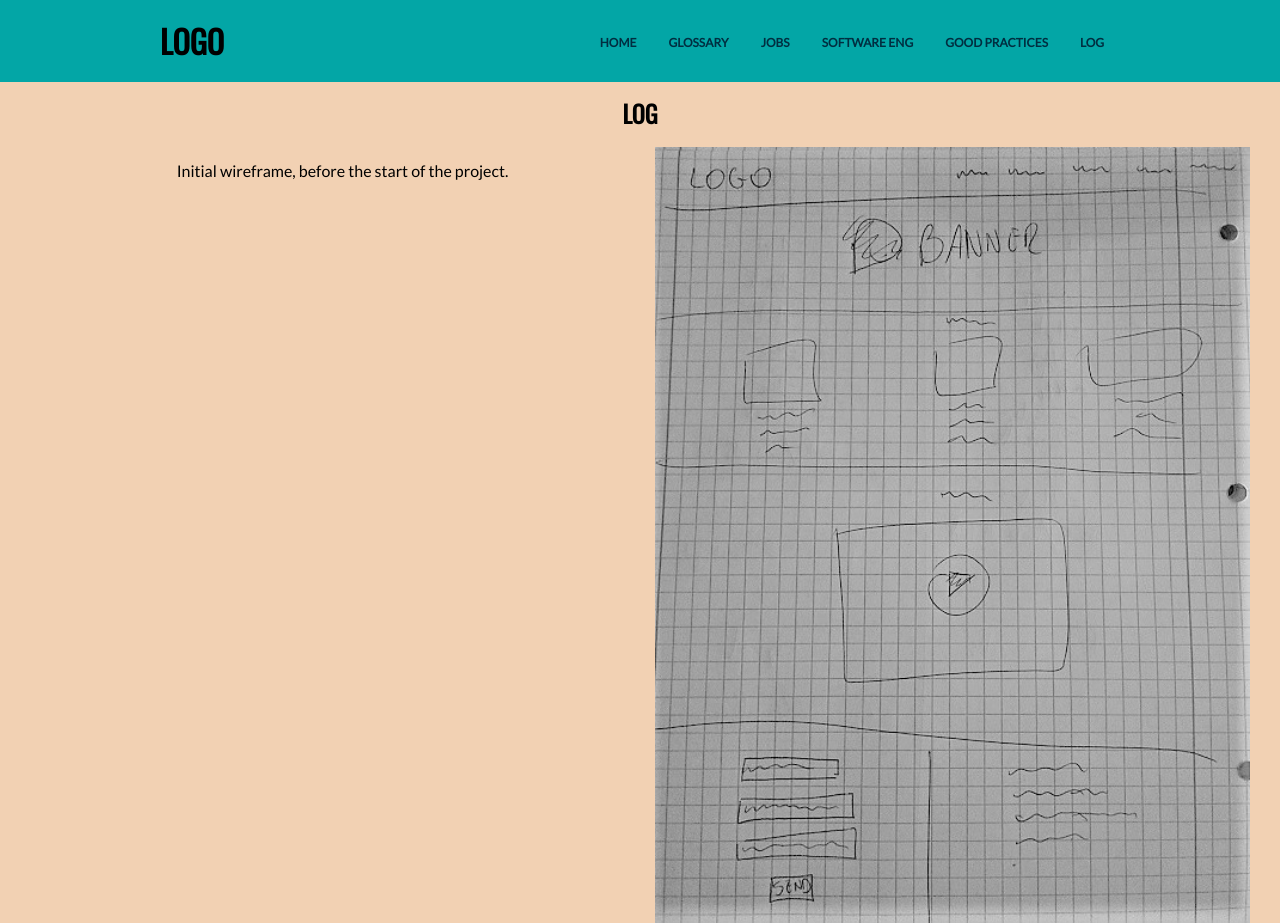
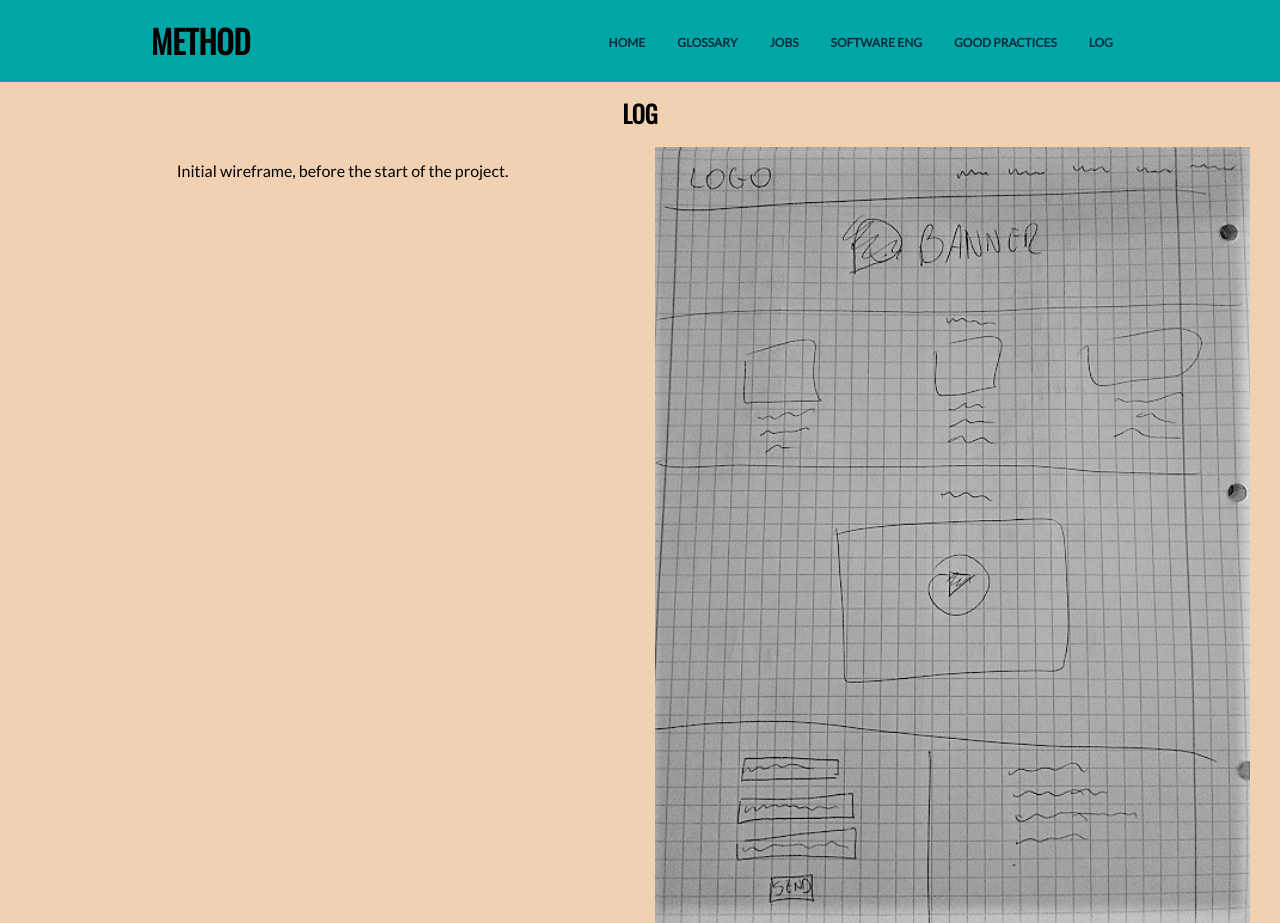
Before and after one commit to alex-nica/csy1018, a plain HTML site: page log.html in a window 1280 px wide. Shown: the top 923 px of the page. Drawn offline with nearby package versions, Linux system fonts and the light colour scheme.

Commit message:
Update log.html

```diff
--- a/log.html
+++ b/log.html
@@ -14,7 +14,7 @@
 <body>
     <header class="header">
         <div class="navbar-container">
-            <h1 class="company">LOGO</h1>
+            <h1 class="company">METHOD</h1>
             <nav class="navigation">
                 <ul class="nav-ul">
                         <li class="nav-li"><a href="index.html">Home</a></li>
```
